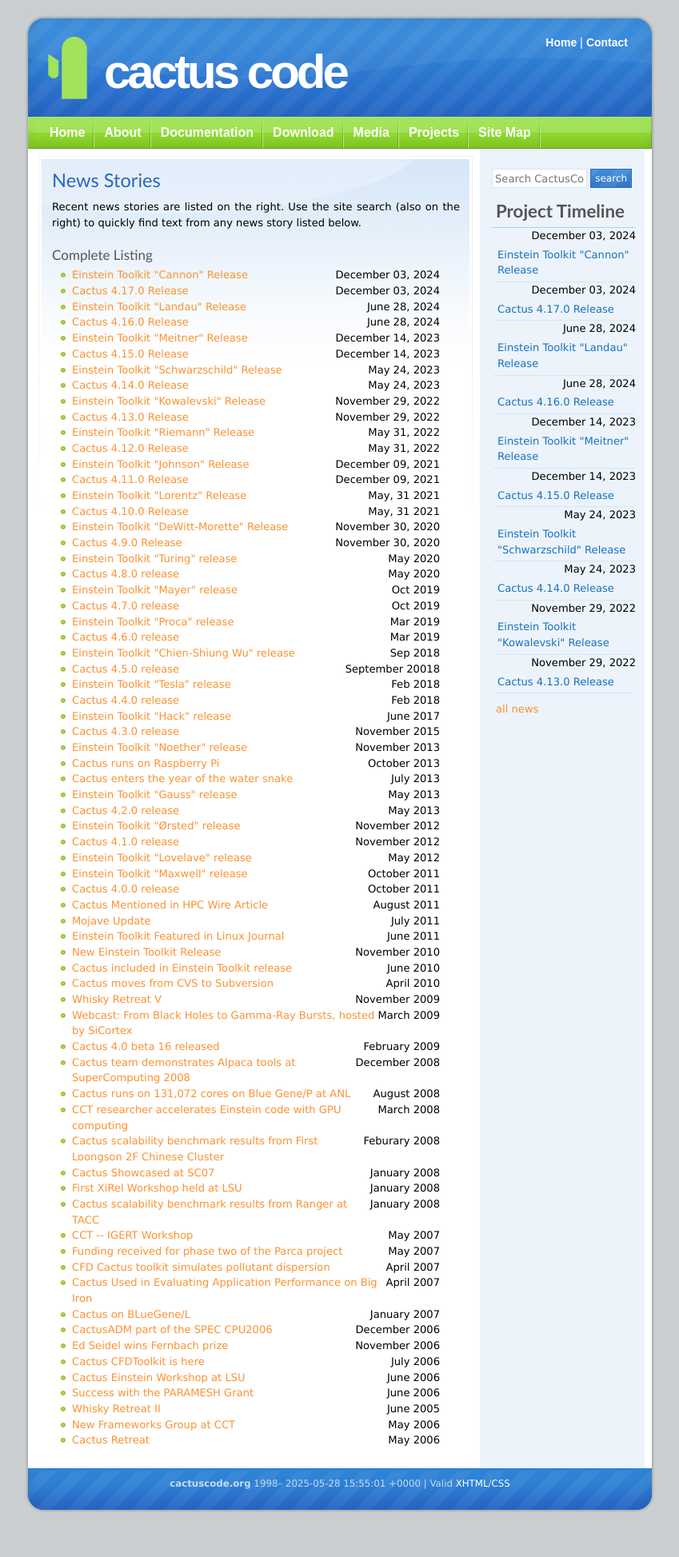
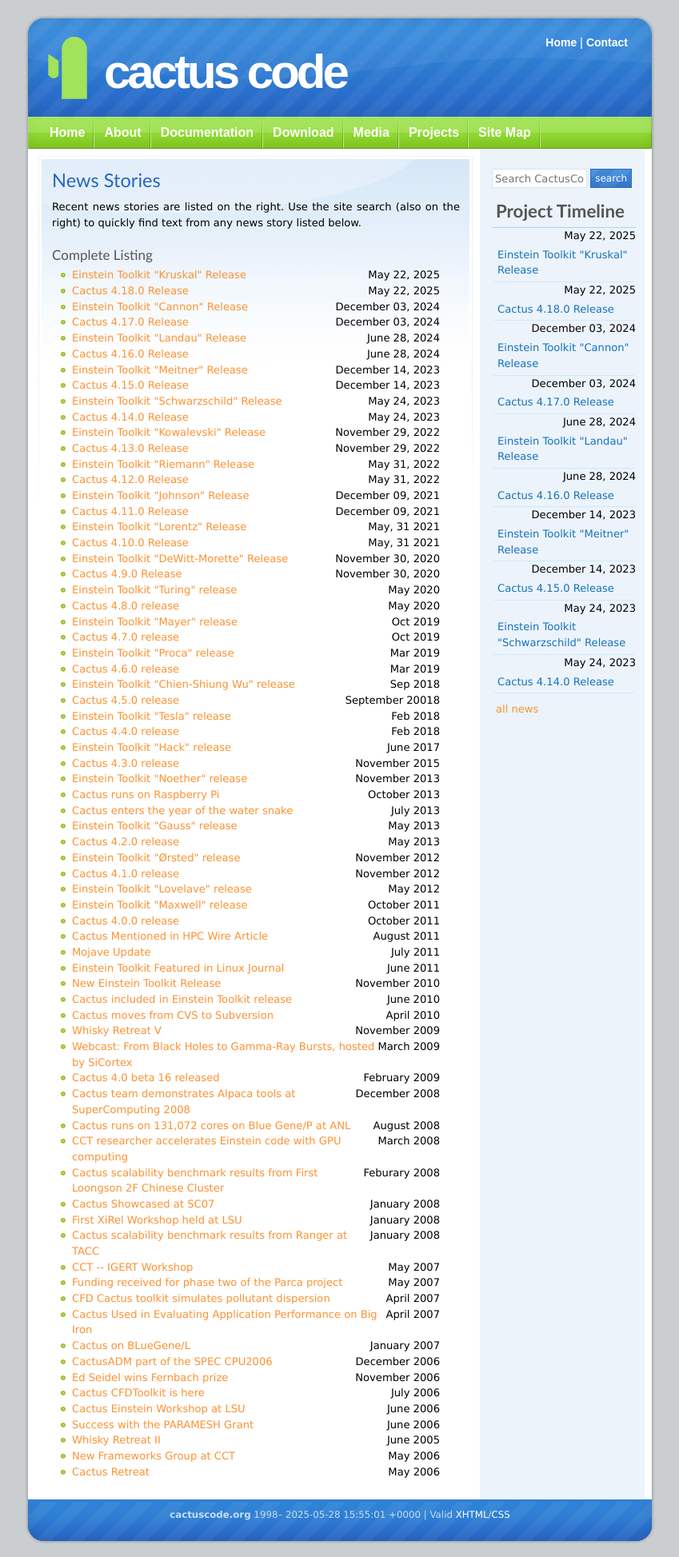
Before and after one commit to EinsteinToolkit/www.cactuscode.org, a Jekyll site: the page built from media/news/index.md, in a window 1280 px wide. Shown: the whole page at 80% size, without its empty margins (215-1064 px from the left). Built offline with Jekyll 4.4.1, drawn with Linux system fonts in a browser that asks for light colours; before the commit the page ends 1908 px from its top, so only the background shows below that.

Commit message:
news: add ET_2025_05 announcement

```diff
--- a/_data/news.yml
+++ b/_data/news.yml
@@ -1,3 +1,9 @@
+- date: "May 22, 2025"
+  link: "ET_2025_05/index.html"
+  title: 'Einstein Toolkit "Kruskal" Release'
+- date: "May 22, 2025"
+  link: "cactus_4.18.0/index.html"
+  title: 'Cactus 4.18.0 Release'
 - date: "December 03, 2024"
   link: "ET_2024_11/index.html"
   title: 'Einstein Toolkit "Cannon" Release'
--- /dev/null
+++ b/media/news/cactus_4.18.0/index.md
@@ -0,0 +1,13 @@
+---
+layout: default
+title: Cactus 4.18.0 release
+---
+We are pleased to announce release 4.18.0 of the Cactus computational toolkit
+in conjunction with the [Kruskal](https://en.wikipedia.org/wiki/Martin_D._Kruskal)
+release of the
+[Einstein Toolkit](https://einsteintoolkit.org).
+
+Read more about the new release in the longer
+[Einstein Toolkit release notes](https://einsteintoolkit.org/about/releases/ET_2023_05_announcement.html).
+
+### May 22, 2025 cd
```
Also changed, not shown: media/news/ET_2025_05/index.md (added, +14 -0 lines).
